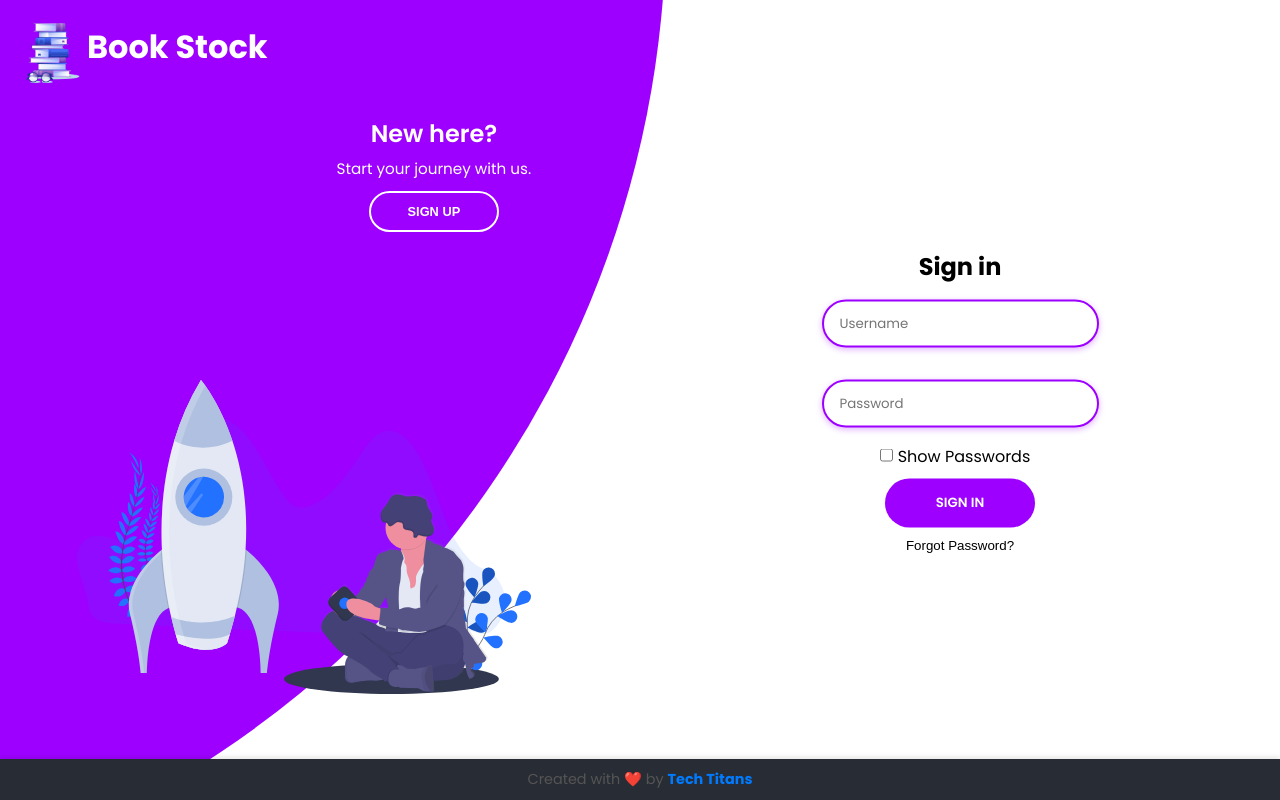
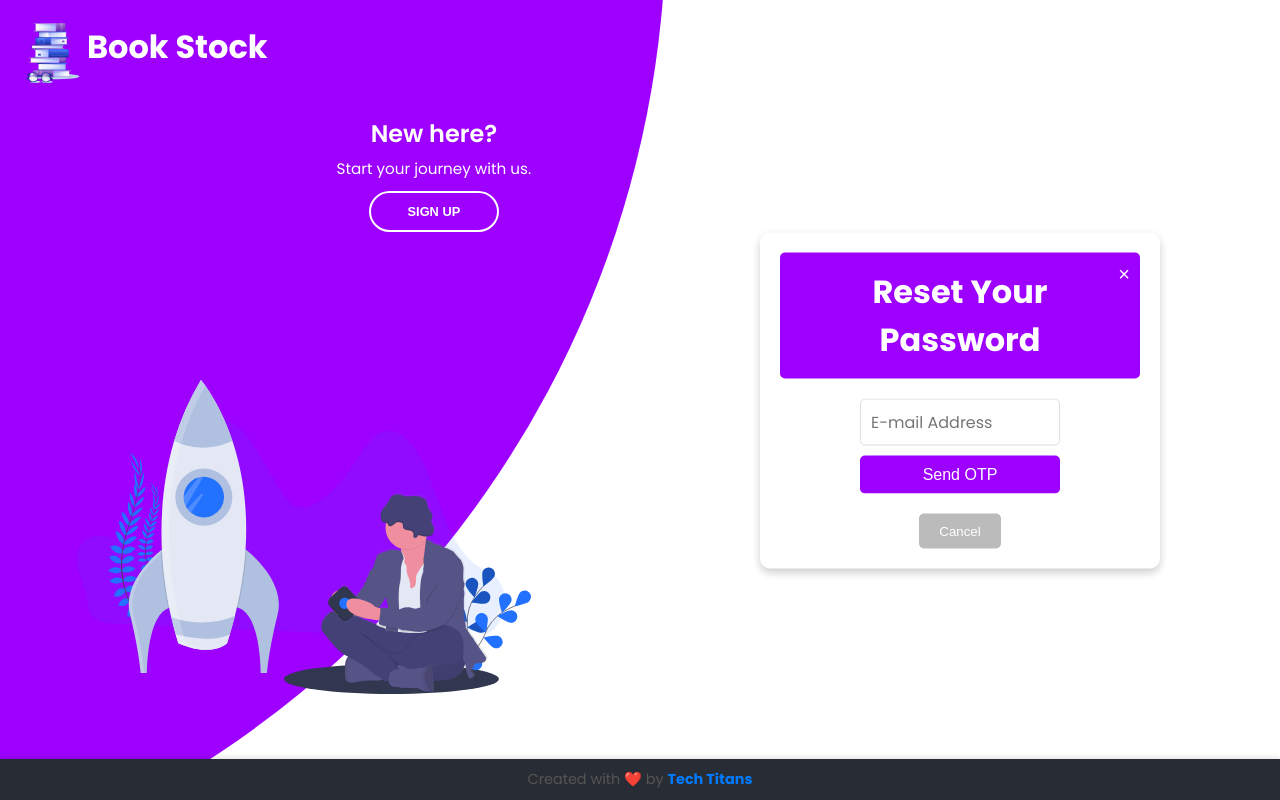
Before and after one commit to M0karKarTejaSs/nestapp, a React (Create React App) app: page / in a window 1280 px wide. Both pictures are taken after a click on the button "Forgot Password?". Built offline with nearby package versions, Linux system fonts and the light colour scheme.

Commit message:
reset changes

```diff
--- a/src/App.css
+++ b/src/App.css
@@ -481,6 +481,7 @@ form.sign-in-form {
   text-decoration: none;
   border: none;
   background-color: #ffffff;
+  cursor: pointer;
 }
 
 
--- a/src/App.js
+++ b/src/App.js
@@ -3,13 +3,12 @@ import { BrowserRouter as Router, Routes, Route, Navigate } from "react-router-d
 import { toast, ToastContainer } from "react-toastify";
 import "react-toastify/dist/ReactToastify.css";
 import Dashboard from "./pages/Dashboard";
-import DashboardTest from "./pages/DashboardTest";
 import Genre from "./pages/Genre";
 import Book from "./pages/Book";
 import Author from "./pages/Author";
 import "./App.css";
 import { useDashboard } from "../src/pages/useDashboard"
-
+import ForgotPasswordModal from "./pages/ForgotPasswordModal"
 
 function App() {
   const [isSignUpMode, setIsSignUpMode] = useState(false);
@@ -61,7 +60,7 @@ function App() {
       const response = await fetch("http://localhost:8080/auth/addNewUser", {
         method: "POST",
         headers: { "Content-Type": "application/json" },
-        body: JSON.stringify({ name: signUpData?.name ?? signUpData?.email?.split('@')?.[0], username: signUpData.email, password: signUpData.password, roles: "ROLE_USER" }),
+        body: JSON.stringify({ name: signUpData?.name ?? signUpData?.email?.split('@')?.[0], username: signUpData.email, email: signUpData.email, password: signUpData.password, roles: "ROLE_USER" }),
       });
       if (response.ok) {
         toast.success("Sign Up successful! Redirecting to login.", { position: "top-right", autoClose: 3000 });
@@ -125,7 +124,7 @@ function App() {
                         <span style={{ marginLeft: "5px" }}>Show Passwords</span>
                       </label>
                       <input type="submit" value="Sign In" className="btn solid" />
-                      <button type="button" className="fg-btn">Forgot Password?</button>
+                      <ForgotPasswordModal />
                     </form>
 
                     {/* Sign Up Form */}
--- a/src/AuthToken.js
+++ b/src/AuthToken.js
@@ -1,4 +1,11 @@
+import { jwtDecode } from "jwt-decode";
+
+const token = localStorage.getItem("AuthToken");
 export const retToken = () => {
-    const token = localStorage.getItem("AuthToken");
+    if (!token || typeof token !== 'string') {
+        console.error('Token is missing or invalid!');
+        return;
+    }
     return `Bearer ${atob(token)}`;
 }
+export const getUserIdFromToken = () => token ? jwtDecode(token).userId : "";
--- /dev/null
+++ b/src/pages/ForgotPasswordModal.jsx
@@ -0,0 +1,155 @@
+import React, { useState } from "react";
+import '../styles/ForgotPasswordModal.css';
+import { toast, ToastContainer } from 'react-toastify';
+import 'react-toastify/dist/ReactToastify.css';
+
+const ForgotPasswordModal = () => {
+    const [isModalOpen, setIsModalOpen] = useState(false);
+    const [email, setEmail] = useState("");
+    const [otp, setOtp] = useState("");
+    const [newPassword, setNewPassword] = useState("");
+    const [confirmPassword, setConfirmPassword] = useState("");
+    const [step, setStep] = useState(1);
+    const [showPassword, setShowPassword] = useState(false); // New state for toggling password visibility
+
+    const toggleModal = () => setIsModalOpen(prev => !prev);
+    const handleChange = setter => e => setter(e.target.value);
+
+    const showToast = (message, type) => {
+        toast[type](message, { position: "top-center", autoClose: 3000 });
+    };
+
+    const handleApiRequest = async (action, body) => {
+        try {
+            const res = await fetch("http://localhost:8080/api/pwd", {
+                method: 'POST',
+                headers: { 'Content-Type': 'application/json' },
+                body: JSON.stringify({ action, ...body }),
+            });
+            const data = await res.json();
+            if (!res.ok) {
+                console.log(data, "err");
+
+                throw new Error(  data.error ?? 'Request failed');
+            }
+            return data;
+        } catch (error) {
+            showToast(error.message || 'Something went wrong', 'error');
+            throw error;
+        }
+    };
+
+    const genOtp = async () => {
+        try {
+            await handleApiRequest('GENERATE_OTP', { email });
+            setStep(2);
+            showToast("OTP sent to your email!", 'success');
+        } catch (error) {
+            console.error("Error generating OTP:", error);
+        }
+    };
+
+    const authOtp = async () => {
+        if (newPassword !== confirmPassword) {
+            showToast("Passwords do not match", 'error');
+            return;
+        }
+        try {
+            const data = await handleApiRequest('VALIDATE_OTP', { email, otp, newPassword });
+            if (data.message === 'Password updated successfully') {
+                showToast("Password reset successfully", 'success');
+                toggleModal();
+            }
+        } catch (error) {
+            console.error("Error validating OTP:", error);
+        }
+    };
+
+    return (
+        <div>
+            <button type="button" className="fg-btn" onClick={toggleModal}>
+                Forgot Password?
+            </button>
+
+            {isModalOpen && (
+                <div className="modal">
+                    <div className="modalContent">
+                        <div className="modalHeader">
+                            <button className="close" onClick={toggleModal}>×</button>
+                            <h1>Reset Your Password</h1>
+                        </div>
+                        <form className="modalBody" onSubmit={e => e.preventDefault()}>
+                            {step === 1 ? (
+                                <>
+                                    <input
+                                        className="input"
+                                        placeholder="E-mail Address"
+                                        type="email"
+                                        value={email}
+                                        onChange={handleChange(setEmail)}
+                                        required
+                                    />
+                                    <button className="submitBtn" type="button" onClick={genOtp}>
+                                        Send OTP
+                                    </button>
+                                </>
+                            ) : (
+                                <>
+                                    <input
+                                        className="input"
+                                        placeholder="E-mail Address"
+                                        type="email"
+                                        value={email}
+                                        disabled
+                                    />
+                                    <input
+                                        className="input"
+                                        placeholder="Enter OTP"
+                                        type="text"
+                                        value={otp}
+                                        onChange={handleChange(setOtp)}
+                                        required
+                                    />
+                                    <input
+                                        className="input"
+                                        placeholder="New Password"
+                                        type={showPassword ? "text" : "password"} // Toggle password visibility
+                                        value={newPassword}
+                                        onChange={handleChange(setNewPassword)}
+                                        required
+                                    />
+                                    <input
+                                        className="input"
+                                        placeholder="Confirm Password"
+                                        type={showPassword ? "text" : "password"} // Toggle password visibility
+                                        value={confirmPassword}
+                                        onChange={handleChange(setConfirmPassword)}
+                                        required
+                                    />
+                                    <div className="showPasswordContainer">
+                                        <input
+                                            type="checkbox"
+                                            id="showPassword"
+                                            checked={showPassword}
+                                            onChange={() => setShowPassword(!showPassword)}
+                                        />
+                                        <label htmlFor="showPassword">Show Password</label>
+                                    </div>
+                                    <button className="submitBtn" type="button" onClick={authOtp}>
+                                        Reset Password
+                                    </button>
+                                </>
+                            )}
+                        </form>
+                        <div className="modalFooter">
+                            <button className="cancelBtn" onClick={toggleModal}>Cancel</button>
+                        </div>
+                    </div>
+                </div>
+            )}
+            <ToastContainer />
+        </div>
+    );
+};
+
+export default ForgotPasswordModal;
--- /dev/null
+++ b/src/styles/ForgotPasswordModal.css
@@ -0,0 +1,101 @@
+/* Modal styles */
+.modal {
+    display: flex;
+    justify-content: center;
+    align-items: center;
+    position: fixed;
+    z-index: 1000;
+    top: 0;
+    left: 0;
+    width: 100%;
+    height: 100%;
+  }
+
+  .modalContent {
+    background-color: white;
+    padding: 20px;
+    border-radius: 10px;
+    width: 400px;
+    text-align: center;
+    box-shadow: 0 4px 8px rgba(0, 0, 0, 0.2);
+  }
+
+  .modalHeader {
+    background-color: #9d00ff;
+    color: white;
+    padding: 15px;
+    border-radius: 5px;
+    position: relative;
+  }
+
+  .close {
+    position: absolute;
+    top: 10px;
+    right: 10px;
+    font-size: 20px;
+    color: white;
+    background: transparent;
+    border: none;
+    cursor: pointer;
+  }
+
+  .headerText {
+    font-size: 24px;
+    margin: 0;
+  }
+
+  .modalBody {
+    margin-top: 20px;
+    margin-bottom: 20px;
+  }
+
+  .formGroup {
+    margin-bottom: 15px;
+  }
+
+  .input {
+    width: 100%;
+    padding: 10px;
+    border-radius: 5px;
+    border: 1px solid #ddd;
+    font-size: 16px;
+    margin-bottom: 10px;
+  }
+
+  .submitBtn {
+    width: 100%;
+    padding: 10px;
+    background-color: #9d00ff;
+    color: white;
+    border: none;
+    border-radius: 5px;
+    font-size: 16px;
+    cursor: pointer;
+  }
+
+  .cancelBtn {
+    padding: 10px 20px;
+    background-color: #bbb;
+    color: white;
+    border: none;
+    border-radius: 5px;
+    cursor: pointer;
+  }
+
+  .modalFooter {
+    margin-top: 20px;
+  }
+
+
+
+
+  .showPasswordContainer {
+    margin-top: 10px;
+    display: flex;
+    align-items: center;
+}
+
+.showPasswordContainer label {
+    margin-left: 5px;
+    font-size: 14px;
+}
```
